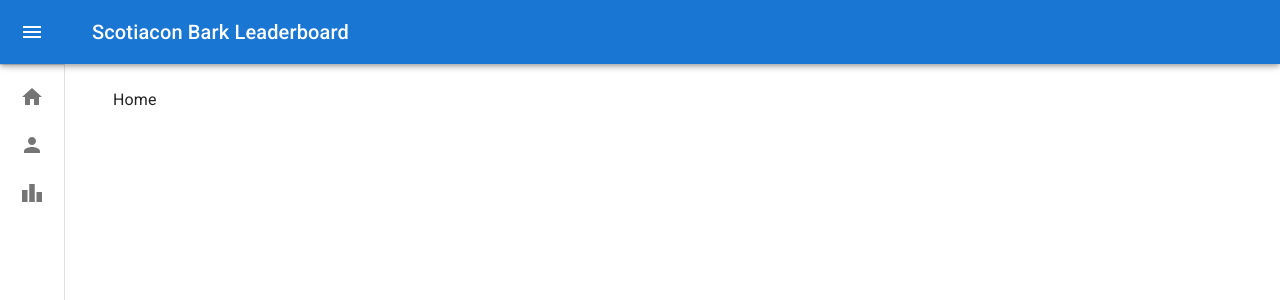
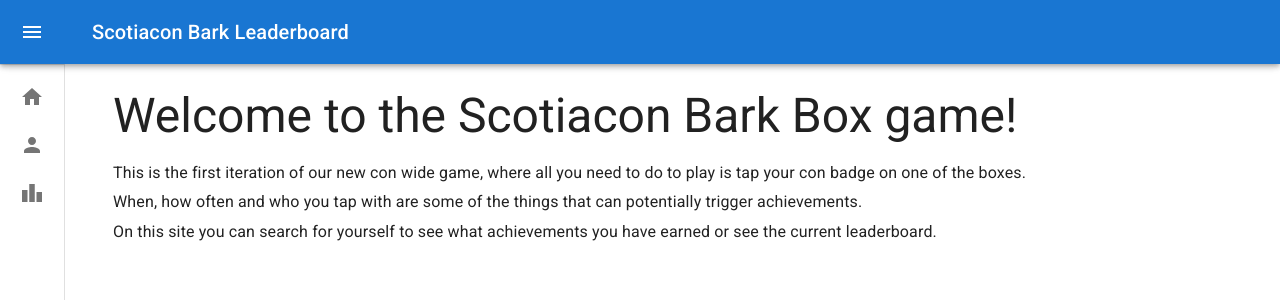
Before and after one commit to Shuttleu/bloop-leaderboard, a React (Vite) app: page / in a window 1280 px wide. Shown: the top 300 px of the page. Built offline with nearby package versions, Linux system fonts and the light colour scheme.

Commit message:
Update home text and display all achievment descriptions

```diff
--- a/src/Components/Home.tsx
+++ b/src/Components/Home.tsx
@@ -1,5 +1,12 @@
 import { Typography } from "@mui/material";
 
 export default function Home() {
-  return <Typography>Home</Typography>;
+  return (
+    <>
+      <Typography variant="h3" gutterBottom>Welcome to the Scotiacon Bark Box game!</Typography>
+      <Typography variant="body1" gutterBottom>This is the first iteration of our new con wide game, where all you need to do to play is tap your con badge on one of the boxes. </Typography>
+      <Typography variant="body1" gutterBottom>When, how often and who you tap with are some of the things that can potentially trigger achievements.</Typography>
+      <Typography variant="body1" gutterBottom>On this site you can search for yourself to see what achievements you have earned or see the current leaderboard.</Typography>
+    </>
+  );
 }
--- a/src/Components/Leaderboard.tsx
+++ b/src/Components/Leaderboard.tsx
@@ -7,7 +7,7 @@ import {
   TableRow,
   TableContainer,
 } from "@mui/material";
-import User from "../Models/User";
+import { User } from "../Models/User";
 
 import Paper from "@mui/material/Paper";
 
--- a/src/Components/User.tsx
+++ b/src/Components/User.tsx
@@ -9,7 +9,7 @@ import {
   TableRow,
   TableContainer,
 } from "@mui/material";
-import User from "../Models/User";
+import { User as UserModel } from "../Models/User";
 
 export async function userLoader(id: string | undefined) {
   let user = {};
@@ -22,7 +22,7 @@ export async function userLoader(id: string | undefined) {
   return { user };
 }
 
-const points = (user: User) => {
+const points = (user: UserModel) => {
   let points = 0;
   user.Achievements.forEach((achievement) => {
     points += achievement.points;
@@ -31,7 +31,7 @@ const points = (user: User) => {
 };
 
 export default function User() {
-  const { user } = useLoaderData() as { user: User };
+  const { user } = useLoaderData() as { user: UserModel };
 
   return (
     <>
@@ -55,7 +55,7 @@ export default function User() {
                     <TableRow key={i}>
                       <TableCell align="left">{achievement.name}</TableCell>
                       <TableCell>
-                        {achievement.hidden ? "Secret" : achievement.desc}
+                        {achievement.desc}
                       </TableCell>
                       <TableCell align="right">{achievement.points}</TableCell>
                     </TableRow>
--- a/src/Components/Users.tsx
+++ b/src/Components/Users.tsx
@@ -7,7 +7,7 @@ import {
 } from "@mui/material";
 import { useNavigate, useLoaderData } from "react-router-dom";
 import { useState } from "react";
-import User from "../Models/User";
+import { User } from "../Models/User";
 
 export async function usersLoader() {
   let users = [];
--- a/src/Models/User.ts
+++ b/src/Models/User.ts
@@ -1,6 +1,6 @@
 import { Achievement } from "./Achievement";
 
-export default interface User {
+export interface User {
   id: number;
   username: string;
   uid: string;
```
